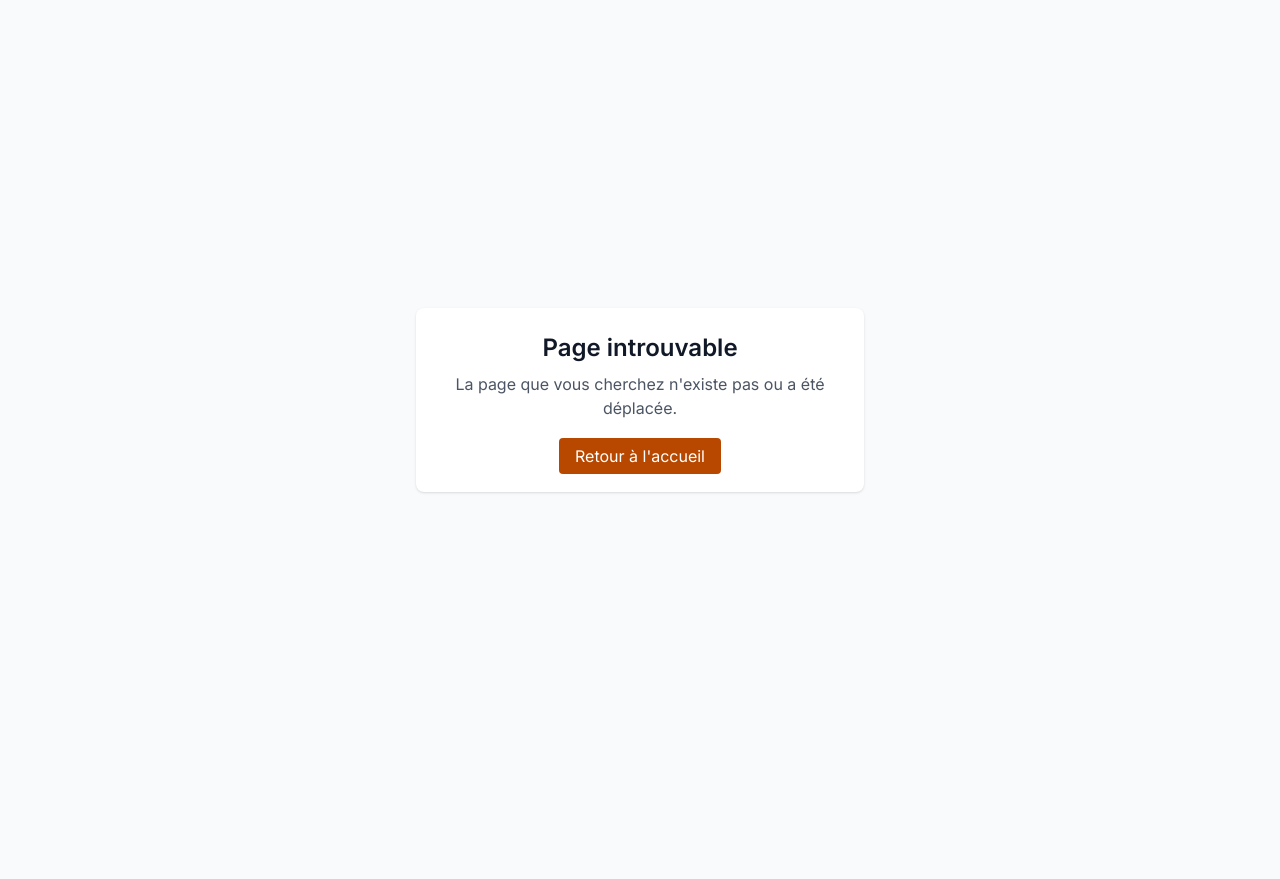
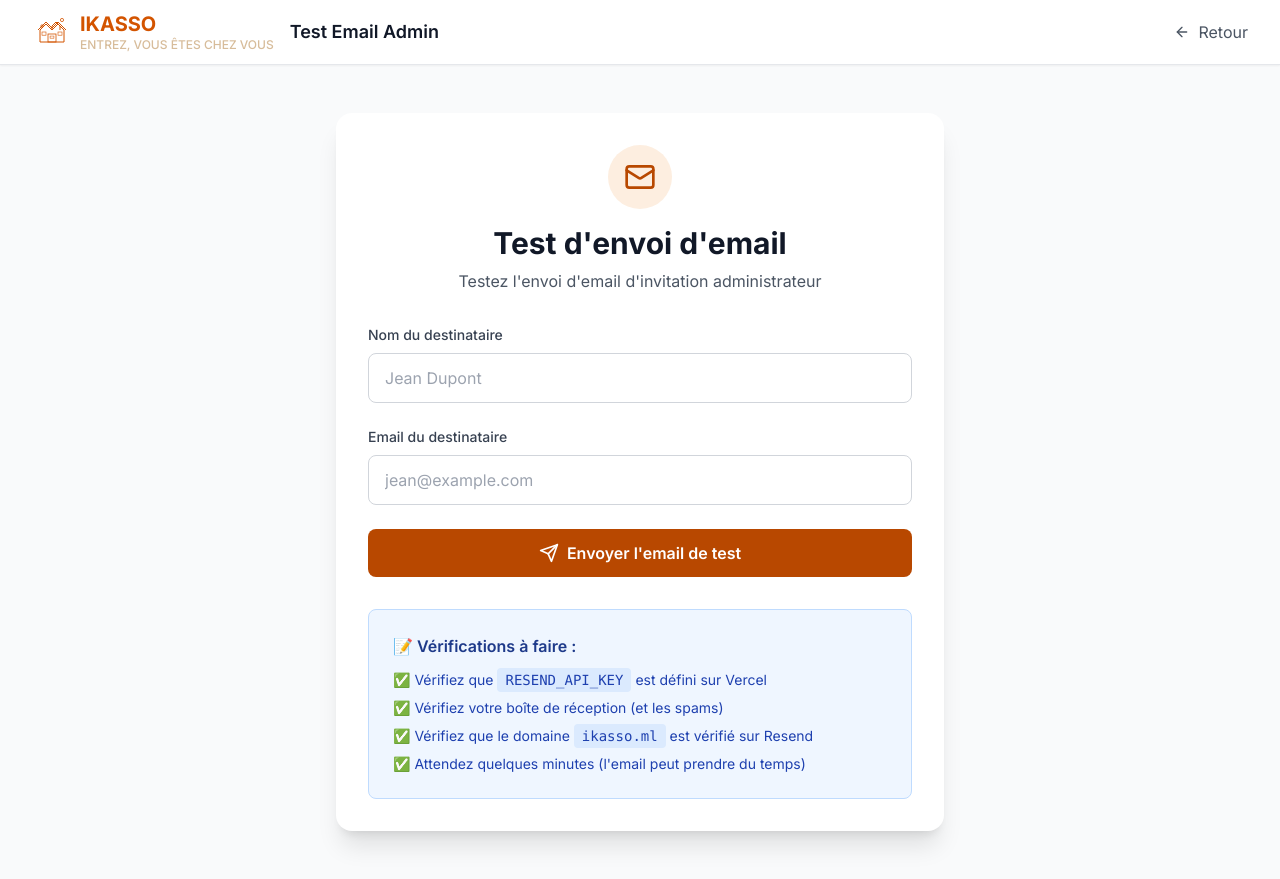
Before and after one commit to isanogo97/ikasso-, a Next.js app in the folder apps/web/: page /admin/test-email in a window 1280 px wide. Before the commit this address had no page. Before the commit the page ends 800 px from the top, so only its background shows below. Built offline with nearby package versions, Linux system fonts and the light colour scheme.

Commit message:
feat: add email test page and improved admin invitation with manual link fallback

```diff
--- a/apps/web/app/admin/admins/page.tsx
+++ b/apps/web/app/admin/admins/page.tsx
@@ -2,7 +2,7 @@
 
 import React, { useState, useEffect } from 'react'
 import Link from 'next/link'
-import { ArrowLeft, Shield, User, Mail, Plus, Edit, Trash2, CheckCircle, XCircle } from 'lucide-react'
+import { ArrowLeft, Shield, User, Mail, Plus, Edit, Trash2, CheckCircle, XCircle, Link as LinkIcon, Copy } from 'lucide-react'
 import Logo from '../../components/Logo'
 
 interface AdminUser {
@@ -146,8 +146,11 @@ export default function AdminManagementPage() {
     setAdmins(updatedAdmins)
     localStorage.setItem('ikasso_admins', JSON.stringify(updatedAdmins))
 
-    // Envoyer l'email d'invitation pour les nouveaux admins
+    // Générer le lien d'activation
     if (!editingAdmin) {
+      const activationLink = `${window.location.origin}/admin/set-password?token=${inviteToken}`
+
+      // Essayer d'envoyer l'email
       try {
         const response = await fetch('/api/send-admin-invite', {
           method: 'POST',
@@ -160,13 +163,23 @@ export default function AdminManagementPage() {
         })
 
         if (response.ok) {
-          alert(`✅ Administrateur créé avec succès !\n\n📧 Un email d'invitation a été envoyé à ${email} avec un lien pour créer son mot de passe.`)
+          alert(`✅ Administrateur créé avec succès !\n\n📧 Un email d'invitation a été envoyé à ${email}.\n\nSi l'email n'arrive pas, voici le lien d'activation :\n\n${activationLink}\n\n📋 Copiez ce lien et envoyez-le manuellement à ${name}.`)
         } else {
-          alert(`✅ Administrateur créé mais l'email n'a pas pu être envoyé.\n\nVeuillez partager manuellement le lien de création de mot de passe.`)
+          throw new Error('Email non envoyé')
         }
       } catch (error) {
         console.error('Erreur envoi email:', error)
-        alert(`✅ Administrateur créé mais l'email n'a pas pu être envoyé.\n\nVeuillez partager manuellement le lien de création de mot de passe.`)
+
+        // Afficher le lien d'activation dans une alerte
+        alert(`✅ Administrateur créé avec succès !\n\n⚠️ L'email n'a pas pu être envoyé automatiquement.\n\nVoici le lien d'activation à envoyer manuellement à ${name} :\n\n${activationLink}\n\n📋 Copiez ce lien et envoyez-le par email, WhatsApp ou tout autre moyen.`)
+
+        // Copier automatiquement dans le presse-papier
+        try {
+          await navigator.clipboard.writeText(activationLink)
+          console.log('✅ Lien copié dans le presse-papier')
+        } catch (clipboardError) {
+          console.error('Erreur copie presse-papier:', clipboardError)
+        }
       }
     } else {
       alert('✅ Administrateur modifié avec succès')
--- a/apps/web/app/admin/page.tsx
+++ b/apps/web/app/admin/page.tsx
@@ -300,7 +300,7 @@ export default function AdminPage() {
         <div className="mt-8 bg-blue-50 border border-blue-200 rounded-lg p-4">
           <div className="flex">
             <Shield className="h-5 w-5 text-blue-600 mt-0.5" />
-            <div className="ml-3">
+            <div className="ml-3 flex-1">
               <h3 className="text-sm font-medium text-blue-900">Accès administrateur</h3>
               <p className="text-sm text-blue-800 mt-1">
                 Vous êtes connecté en tant qu'administrateur. Toutes vos actions sont enregistrées pour des raisons de sécurité.
@@ -308,6 +308,16 @@ export default function AdminPage() {
               <p className="text-xs text-blue-700 mt-2">
                 <strong>URL d'accès :</strong> ikasso-pwxa.vercel.app/admin
               </p>
+              {currentAdmin?.role === 'super_admin' && (
+                <div className="mt-3">
+                  <Link
+                    href="/admin/test-email"
+                    className="inline-flex items-center text-xs text-blue-700 hover:text-blue-900 font-medium"
+                  >
+                    📧 Tester l'envoi d'emails →
+                  </Link>
+                </div>
+              )}
             </div>
           </div>
         </div>
--- /dev/null
+++ b/apps/web/app/admin/test-email/page.tsx
@@ -0,0 +1,175 @@
+'use client'
+
+import React, { useState } from 'react'
+import Link from 'next/link'
+import { ArrowLeft, Mail, Send, CheckCircle, XCircle } from 'lucide-react'
+import Logo from '../../components/Logo'
+
+export default function TestEmailPage() {
+  const [email, setEmail] = useState('')
+  const [name, setName] = useState('')
+  const [isLoading, setIsLoading] = useState(false)
+  const [result, setResult] = useState<{ success: boolean; message: string } | null>(null)
+
+  const handleTestEmail = async (e: React.FormEvent) => {
+    e.preventDefault()
+    setIsLoading(true)
+    setResult(null)
+
+    const token = Date.now().toString() + Math.random().toString(36)
+
+    try {
+      const response = await fetch('/api/send-admin-invite', {
+        method: 'POST',
+        headers: { 'Content-Type': 'application/json' },
+        body: JSON.stringify({ email, name, token })
+      })
+
+      const data = await response.json()
+
+      if (response.ok) {
+        setResult({
+          success: true,
+          message: `✅ Email envoyé avec succès à ${email} !\n\nID du message: ${data.messageId}\n\nVérifiez votre boîte de réception (et les spams).`
+        })
+      } else {
+        setResult({
+          success: false,
+          message: `❌ Erreur: ${data.message}\n\nVérifiez que RESEND_API_KEY est bien configuré sur Vercel.`
+        })
+      }
+    } catch (error: any) {
+      setResult({
+        success: false,
+        message: `❌ Erreur réseau: ${error.message}`
+      })
+    } finally {
+      setIsLoading(false)
+    }
+  }
+
+  return (
+    <div className="min-h-screen bg-gray-50">
+      <header className="bg-white shadow-sm border-b border-gray-200">
+        <div className="max-w-7xl mx-auto px-4 sm:px-6 lg:px-8">
+          <div className="flex justify-between items-center h-16">
+            <div className="flex items-center space-x-4">
+              <Link href="/admin">
+                <Logo size="md" />
+              </Link>
+              <span className="text-lg font-semibold text-gray-900">Test Email Admin</span>
+            </div>
+            <Link href="/admin" className="text-gray-600 hover:text-gray-900 flex items-center">
+              <ArrowLeft className="h-4 w-4 mr-2" />
+              Retour
+            </Link>
+          </div>
+        </div>
+      </header>
+
+      <div className="max-w-2xl mx-auto px-4 sm:px-6 lg:px-8 py-12">
+        <div className="bg-white rounded-2xl shadow-xl p-8">
+          <div className="text-center mb-8">
+            <div className="inline-flex items-center justify-center w-16 h-16 bg-primary-100 rounded-full mb-4">
+              <Mail className="h-8 w-8 text-primary-600" />
+            </div>
+            <h1 className="text-3xl font-bold text-gray-900 mb-2">
+              Test d'envoi d'email
+            </h1>
+            <p className="text-gray-600">
+              Testez l'envoi d'email d'invitation administrateur
+            </p>
+          </div>
+
+          <form onSubmit={handleTestEmail} className="space-y-6">
+            <div>
+              <label className="block text-sm font-medium text-gray-700 mb-2">
+                Nom du destinataire
+              </label>
+              <input
+                type="text"
+                value={name}
+                onChange={(e) => setName(e.target.value)}
+                className="w-full px-4 py-3 border border-gray-300 rounded-lg focus:ring-2 focus:ring-primary-500 focus:border-primary-500"
+                placeholder="Jean Dupont"
+                required
+              />
+            </div>
+
+            <div>
+              <label className="block text-sm font-medium text-gray-700 mb-2">
+                Email du destinataire
+              </label>
+              <input
+                type="email"
+                value={email}
+                onChange={(e) => setEmail(e.target.value)}
+                className="w-full px-4 py-3 border border-gray-300 rounded-lg focus:ring-2 focus:ring-primary-500 focus:border-primary-500"
+                placeholder="jean@example.com"
+                required
+              />
+            </div>
+
+            <button
+              type="submit"
+              disabled={isLoading}
+              className="w-full flex items-center justify-center px-6 py-3 bg-primary-600 text-white rounded-lg font-semibold hover:bg-primary-700 disabled:bg-gray-300 disabled:cursor-not-allowed transition-colors"
+            >
+              {isLoading ? (
+                <>
+                  <div className="animate-spin rounded-full h-5 w-5 border-b-2 border-white mr-2"></div>
+                  Envoi en cours...
+                </>
+              ) : (
+                <>
+                  <Send className="h-5 w-5 mr-2" />
+                  Envoyer l'email de test
+                </>
+              )}
+            </button>
+          </form>
+
+          {result && (
+            <div className={`mt-6 p-6 rounded-lg border-2 ${
+              result.success
+                ? 'bg-green-50 border-green-200'
+                : 'bg-red-50 border-red-200'
+            }`}>
+              <div className="flex items-start">
+                {result.success ? (
+                  <CheckCircle className="h-6 w-6 text-green-600 mt-0.5 mr-3 flex-shrink-0" />
+                ) : (
+                  <XCircle className="h-6 w-6 text-red-600 mt-0.5 mr-3 flex-shrink-0" />
+                )}
+                <div className="flex-1">
+                  <h3 className={`font-semibold mb-2 ${
+                    result.success ? 'text-green-900' : 'text-red-900'
+                  }`}>
+                    {result.success ? 'Succès !' : 'Erreur'}
+                  </h3>
+                  <p className={`whitespace-pre-line ${
+                    result.success ? 'text-green-800' : 'text-red-800'
+                  }`}>
+                    {result.message}
+                  </p>
+                </div>
+              </div>
+            </div>
+          )}
+
+          <div className="mt-8 p-6 bg-blue-50 rounded-lg border border-blue-200">
+            <h3 className="font-semibold text-blue-900 mb-3">
+              📝 Vérifications à faire :
+            </h3>
+            <ul className="space-y-2 text-sm text-blue-800">
+              <li>✅ Vérifiez que <code className="bg-blue-100 px-2 py-1 rounded">RESEND_API_KEY</code> est défini sur Vercel</li>
+              <li>✅ Vérifiez votre boîte de réception (et les spams)</li>
+              <li>✅ Vérifiez que le domaine <code className="bg-blue-100 px-2 py-1 rounded">ikasso.ml</code> est vérifié sur Resend</li>
+              <li>✅ Attendez quelques minutes (l'email peut prendre du temps)</li>
+            </ul>
+          </div>
+        </div>
+      </div>
+    </div>
+  )
+}
```
